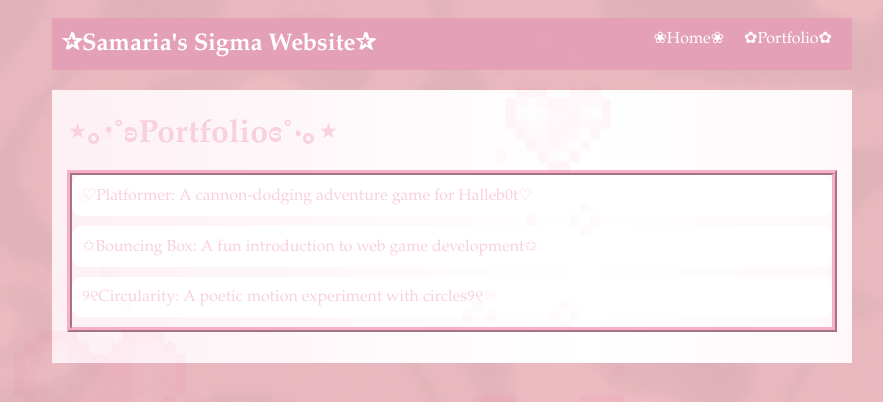
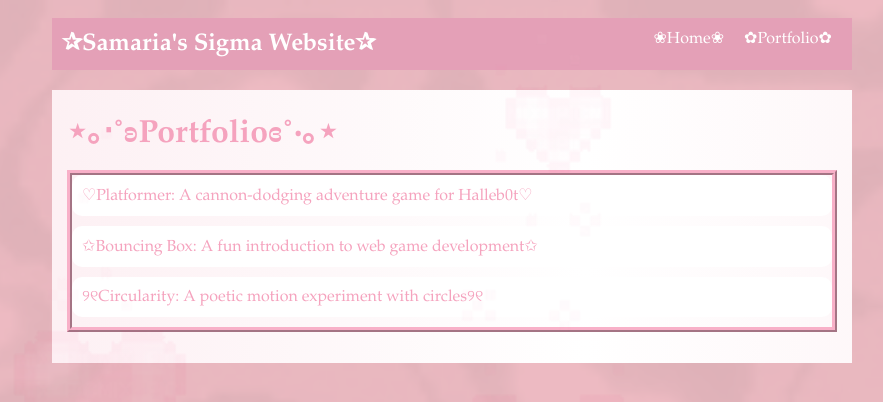
Before and after one commit to sberryKHS/sberryKHS.github.io, a plain HTML site: page portfolio.html in a window 1280 px wide. Shown: the whole page, without its empty margins (188-1071 px from the left). Drawn offline with Linux system fonts and the light colour scheme.

Commit message:
Margin and font color

```diff
--- a/style.css
+++ b/style.css
@@ -1,6 +1,6 @@
 body {
     background: #ECBDC4;
-    color: #F9D0DE;
+    color: #f5a3be;
     padding: 10px;
     font-family: Garamond;
 }
@@ -16,7 +16,7 @@ nav {
     margin: 0 auto;
     display: flex;
     padding: 10px;
-    margin-bottom: 20;
+    margin-bottom: 20px;
 }
 
 h1 {
@@ -90,7 +90,7 @@ h2, h3 {
 
 /* Portfolio styles */
 .content h1 {
-  color: #F9D0DE;
+  color: #f5a3be;
 }
 
 #portfolio {
@@ -114,7 +114,7 @@ h2, h3 {
 
 #portfolio a {
   text-decoration: none;
-  color: #F9D0DE;
+  color: #f5a3be;
 }
 
 /* responsive web design */
```
